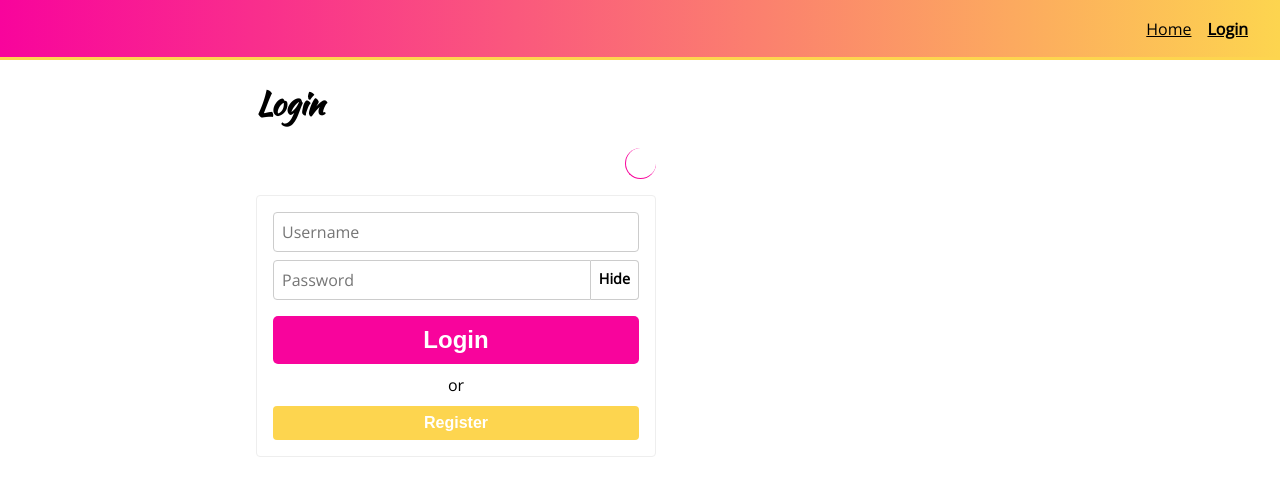
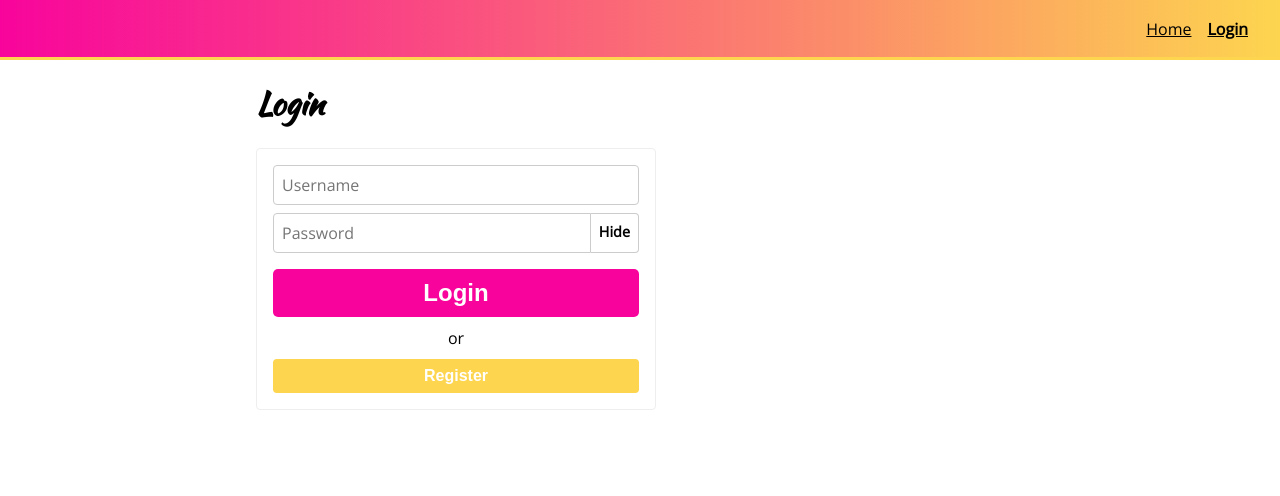
Before and after one commit to gonpeche/styledComponentsProject, a React (Create React App) app: page /login in a window 1280 px wide. Shown: the top 496 px of the page. Built offline with nearby package versions, Linux system fonts and the light colour scheme.

Commit message:
remove dummy spinner

```diff
--- a/src/components/pages/Login.js
+++ b/src/components/pages/Login.js
@@ -55,7 +55,6 @@ export default function Login() {
   return (
     <PageLayout>
       <h1>Login</h1>
-      <Spinner />
       <Form onSubmit={handleSubmit}>
         {loading ? (
           <Spinner />
```
